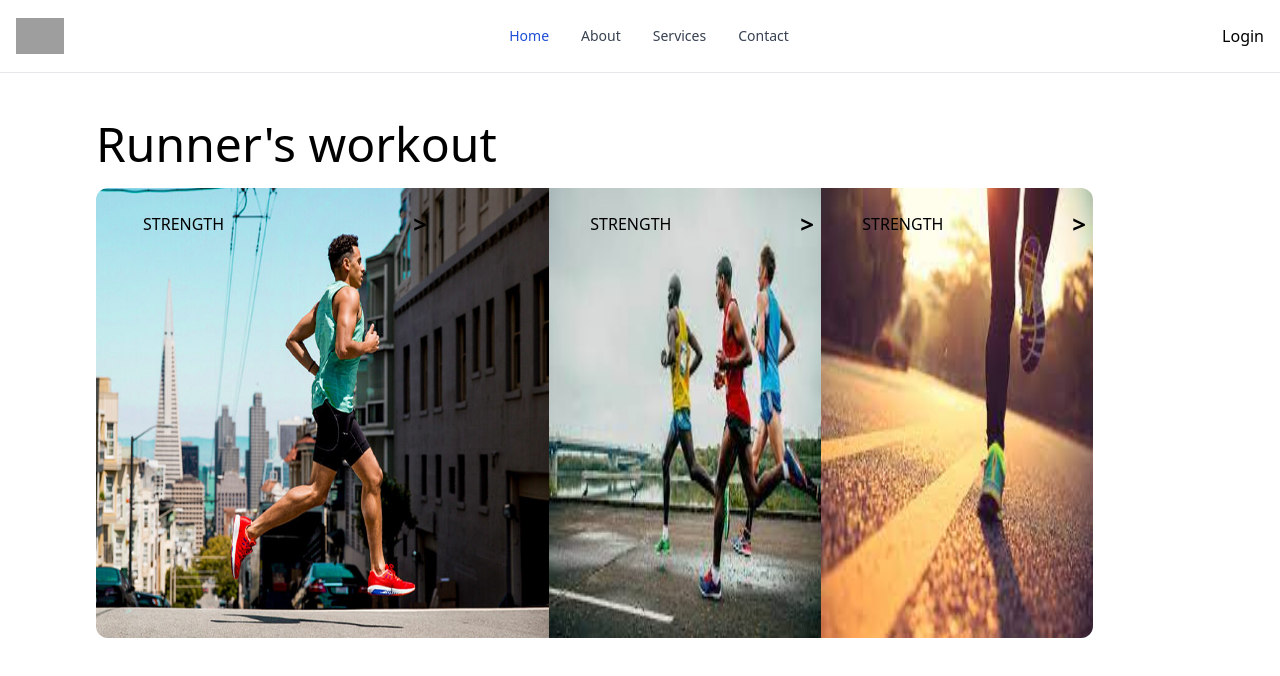
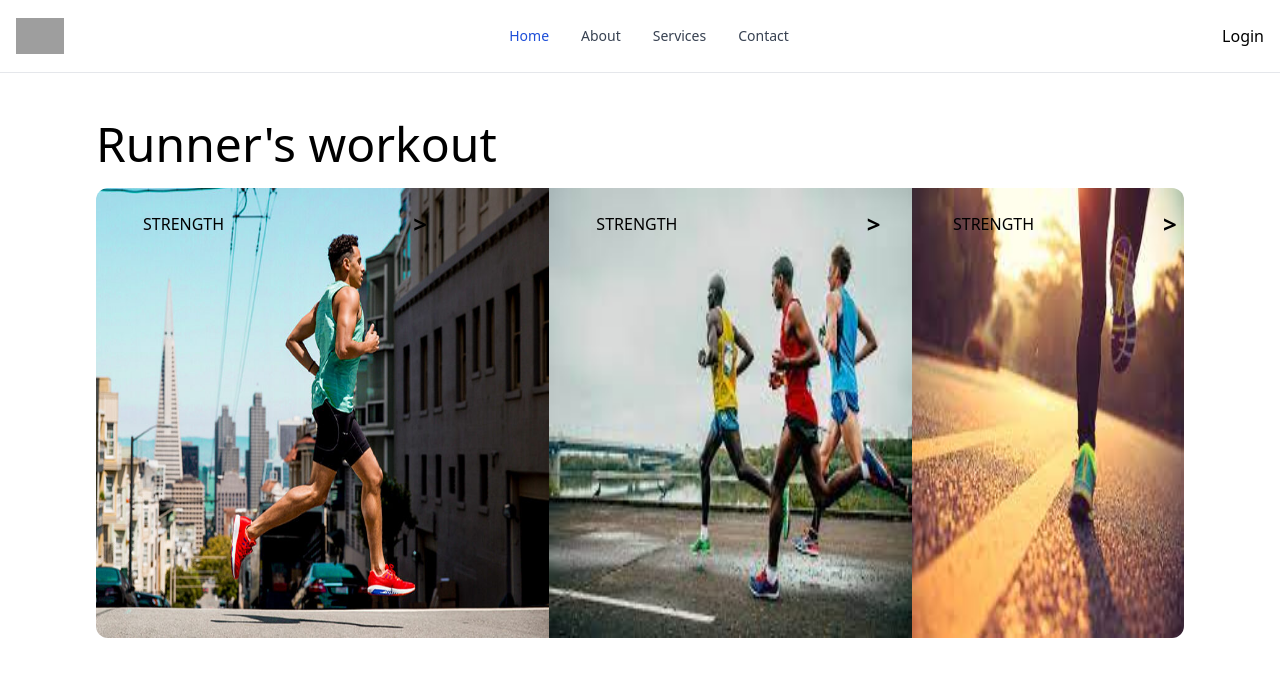
Before and after one commit to Shihab2022/fitness_app, a React (Create React App) app: page / in a window 1280 px wide. Shown: the top 676 px of the page. Built offline with nearby package versions, Linux system fonts and the light colour scheme; grey boxes are pictures that could not be loaded.

Commit message:
add more code for condition

```diff
--- a/src/Pages/Slider.js
+++ b/src/Pages/Slider.js
@@ -4,29 +4,45 @@ import img2 from  '../accets/img2.jpg'
 import img3 from  '../accets/img3.jpg'
 
 const Slider = () => {
-    const [first,setFirst]=useState(true)
+    const [first,setFirst]=useState(false)
+    const [second,setSecond]=useState(false)
+    const [third,setThird]=useState(false)
     const firstMouseIn=()=>{
-setFirst(!first)
-
+        setFirst(!first)
+        setSecond(!second)
+        // setThird(!third)
     }
     const firstMouseOut=()=>{
         setFirst(!first)
+        setSecond(!second)
+        // setThird(!third)
     }
     const secondMouseIn=()=>{
-setFirst(!first)
+        setFirst(!first)
+        setSecond(!second)
+        // setThird(!third)
+
 
     }
     const secondMouseOut=()=>{
         setFirst(!first)
+        setSecond(!second)
+        // setThird(!third)
     }
     const thirdMouseIn=()=>{
-setFirst(!first)
+        setFirst(!first)
+        setSecond(!second)
+        setThird(!third)
 
     }
     const thirdMouseOut=()=>{
         setFirst(!first)
+        setSecond(!second)
+        setThird(!third)
     }
-    console.log(first)
+    console.log('first',first)
+    console.log("2",second)
+    console.log('3',third)
     return (
         <div className=' px-24 py-5  mt-20'>
 
@@ -34,9 +50,8 @@ setFirst(!first)
             <h1 className='text-5xl  py-5'>Runner's workout</h1>
             <div className='grid grid-cols-12  '>
 
-                <div className={`relative duration-700 col-start-1 ${first ? 'col-end-6' : 'col-end-4' } `}>
+                <div className={`relative duration-700  ${first ? 'col-start-1 col-end-4' : 'col-start-1 col-end-6' } `}>
                 <img onMouseEnter={()=>firstMouseIn()} onMouseOut={()=>firstMouseOut()} className='h-[450px] w-[1000px] rounded-l-xl' src={img1} alt="" />
-
                 <div className='absolute top-5 grid grid-cols-12 justify-end items-center left-5'>
                 {/* <div className='flex justify-between  items-center px-5'> */}
                     <h2 className='col-start-2 col-end-5'>STRENGTH</h2>
@@ -45,7 +60,7 @@ setFirst(!first)
                 </div>
                 </div>
 
-                <div className={`relative duration-700  ${first ? 'col-start-6 col-end-9' : 'col-start-4 col-end-9' } `}>
+                <div className={`relative duration-700  ${second ? 'col-start-4 col-end-9' : 'col-start-6 col-end-10' } `}>
                 <img onMouseEnter={()=>secondMouseIn()} onMouseOut={()=>secondMouseOut()} className='h-[450px]' src={img2} alt="" />
 
                 <div className='absolute top-5 grid grid-cols-12 justify-end items-center left-5'>
@@ -56,7 +71,7 @@ setFirst(!first)
                 </div>
                 </div>
 
-                <div className={`relative duration-700 col-start-1 ${first ? 'col-start-9 col-end-12' : 'col-start-9 col-end-13' } `}>
+                <div className={`relative duration-700 col-start-1 ${third ? 'col-start-9 col-end-12' : 'col-start-10 col-end-13' } `}>
                 <img onMouseEnter={()=>thirdMouseIn()} onMouseOut={()=>thirdMouseOut()} className='h-[450px] rounded-r-xl' src={img3} alt="" />
 
                 <div className='absolute top-5 grid grid-cols-12 justify-end items-center left-5'>
```
